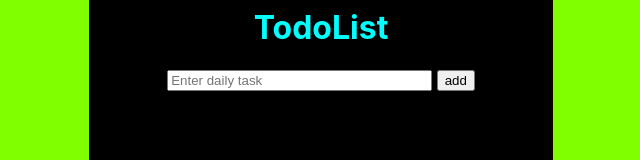
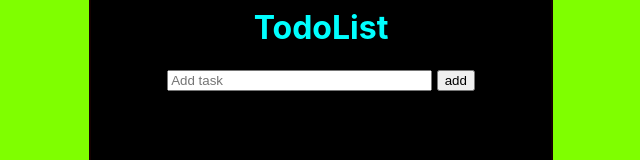
Before and after one commit to Manikanta7013/Todolist, a React (Create React App) app: page / in a window 1280 px wide. Shown: the part 145-305 px from the top of the page, without its empty margins (319-959 px from the left). Built offline with nearby package versions, Linux system fonts and the light colour scheme.

Commit message:
Update App.js

```diff
--- a/src/App.js
+++ b/src/App.js
@@ -23,7 +23,7 @@ setDatas("");
       <center>
         <h1 style={{color:"cyan"}}>TodoList</h1>
         <form className="f" onSubmit={submithandler}>
-          <input type="text" placeholder="Enter daily task" style={{color:"red"}}size="30" value={datas} onChange={handler} />&nbsp;
+          <input type="text" placeholder="Add task" style={{color:"red"}}size="30" value={datas} onChange={handler} />&nbsp;
           <input type="submit"  value="add" />
         </form>
         <Todolist text={todo} del={deletehandler} />
```
